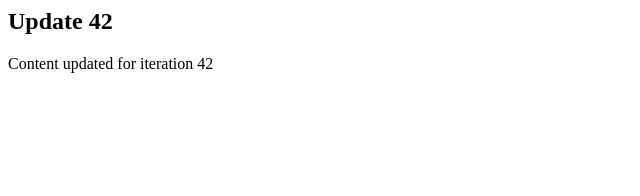
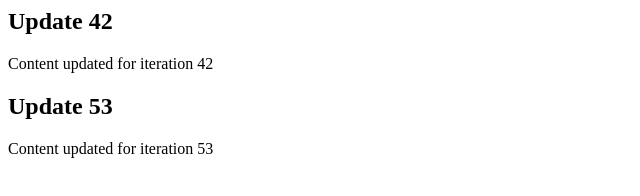
Before and after one commit to yoshimitsu198/bookish-octo-giggle, a website: page index.html in a window 1280 px wide. Shown: the whole page, without its empty margins (0-640 px from the left). Drawn offline with Linux system fonts and the light colour scheme.

```diff
--- a/index.html
+++ b/index.html
@@ -3,3 +3,9 @@
     <h2>Update 42</h2>
     <p>Content updated for iteration 42</p>
 </div>
+
+<!-- Updated iteration 53 -->
+<div class="update-53">
+    <h2>Update 53</h2>
+    <p>Content updated for iteration 53</p>
+</div>
```
